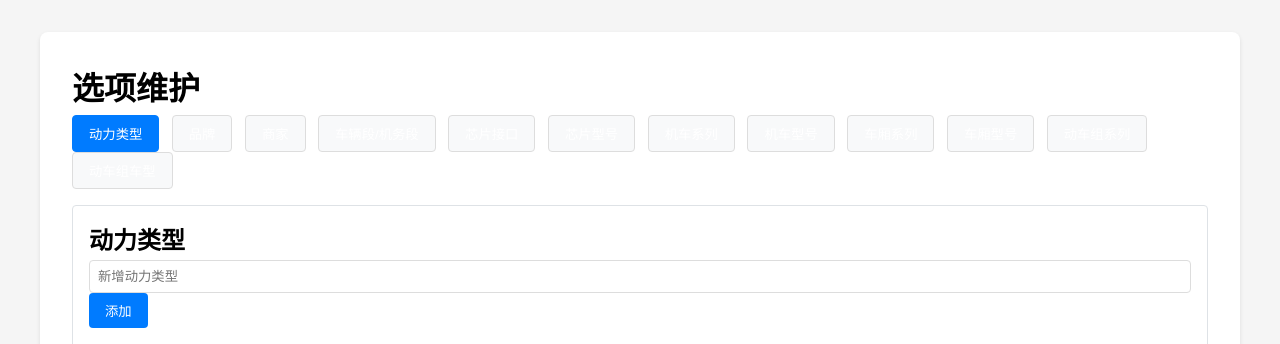
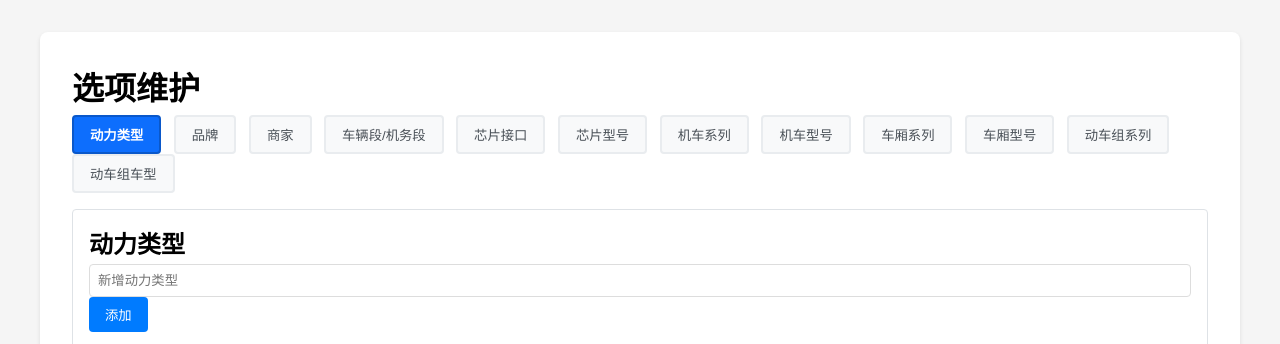
Before and after one commit to plinux/TrainModelManager, a Flask app: page /options in a window 1280 px wide. Shown: the part 58-402 px from the top of the page. Run offline with Flask 3, Linux system fonts and the light colour scheme.

Commit message:
[Style] Improve tab styles in options page
- Enhance tab button visual appearance
- Add active state styling
- Improve spacing and alignment

```diff
--- a/templates/options.html
+++ b/templates/options.html
@@ -419,15 +419,24 @@
 .tab-btn {
   padding: 0.5rem 1rem;
   margin-right: 0.5rem;
-  border: 1px solid #ddd;
+  border: 2px solid #e9ecef;
   background-color: #f8f9fa;
+  color: #495057;
   cursor: pointer;
+  font-weight: 500;
+  transition: all 0.2s;
+}
+
+.tab-btn:hover {
+  background-color: #e9ecef;
+  border-color: #adb5bd;
 }
 
 .tab-btn.active {
-  background-color: #007bff;
+  background-color: #0d6efd;
   color: white;
-  border-color: #007bff;
+  border-color: #0a58ca;
+  font-weight: 600;
 }
 
 .tab-content {
```
